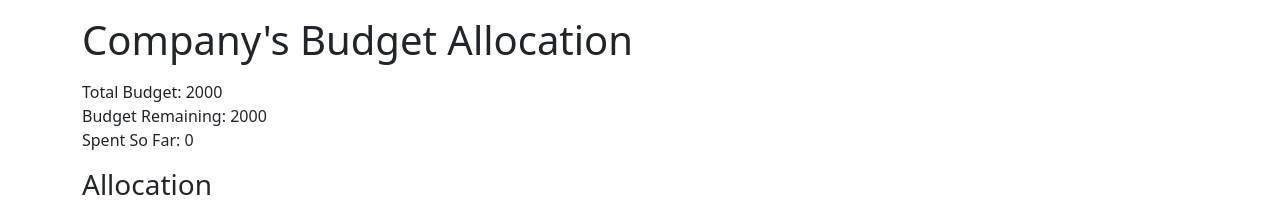
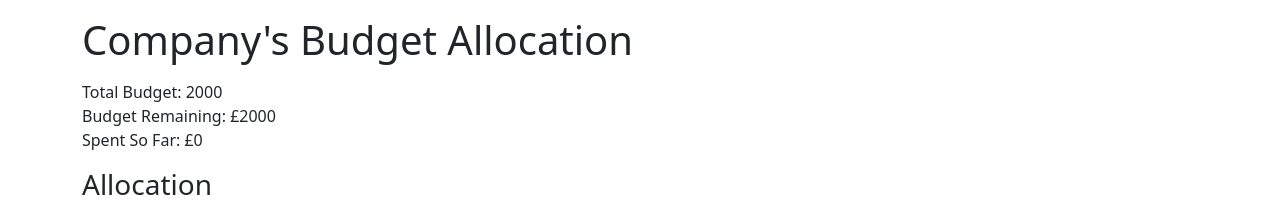
Before and after one commit to seattletravis/ejtos-react_budget_app, a React (Create React App) app: page / in a window 1280 px wide. Shown: the top 202 px of the page. Built offline with nearby package versions, Linux system fonts and the light colour scheme.

Commit message:
add units to currency

```diff
--- a/src/components/BudgetTotal.js
+++ b/src/components/BudgetTotal.js
@@ -17,8 +17,8 @@ const BudgetTotal = (props) => {
         <div className="budget">
             <div>
                 <div>Total Budget: {budgetTotal}</div>
-                <div>Budget Remaining: {budgetTotal - spentSoFar}</div>
-                <div>Spent So Far: {spentSoFar}</div>
+                <div>Budget Remaining: £{budgetTotal - spentSoFar}</div>
+                <div>Spent So Far: £{spentSoFar}</div>
             </div>
         </div>
     )
```
